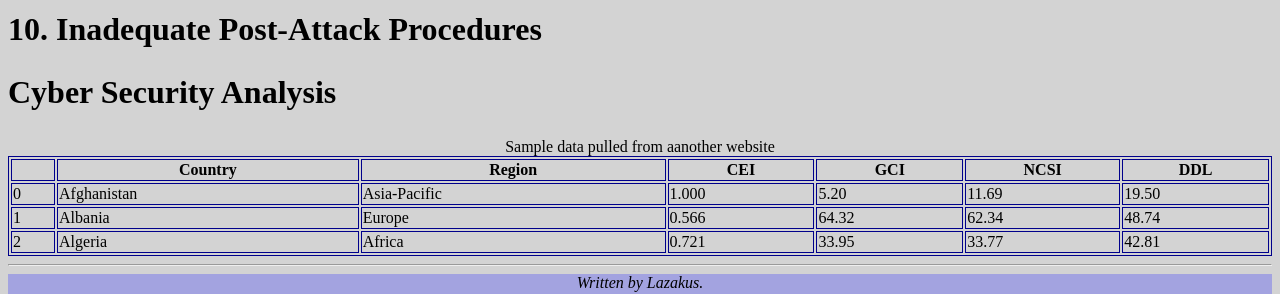
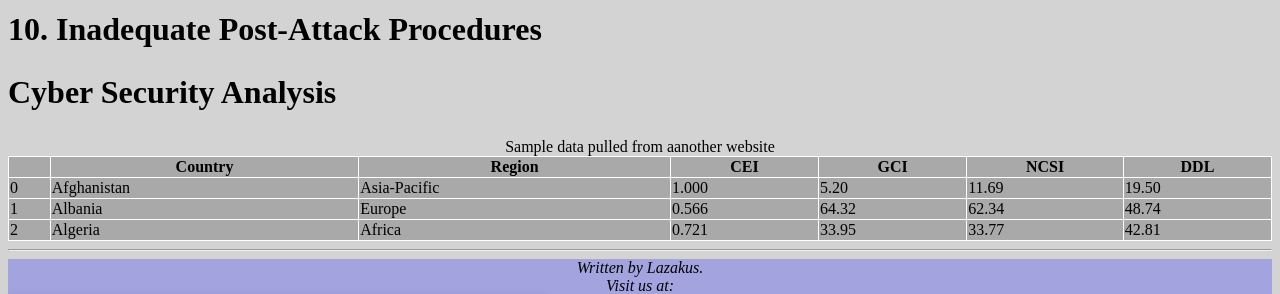
Before and after one commit to Kellos91/CTRL-SHIELD, a plain HTML site: page index.html in a window 1280 px wide. Shown: the part 1760-2054 px from the top of the page. Drawn offline with Linux system fonts and the light colour scheme; a script that the page names is missing.

Commit message:
added minor border changes

```diff
--- a/styles.css
+++ b/styles.css
@@ -47,5 +47,10 @@ a:active {
 }
 
 table, th, td {
-    border:1px solid darkblue;
+    border:1px solid white;
+    border-collapse: collapse;
 }
+
+th, td {
+    background-color: darkgray;
+}
```
